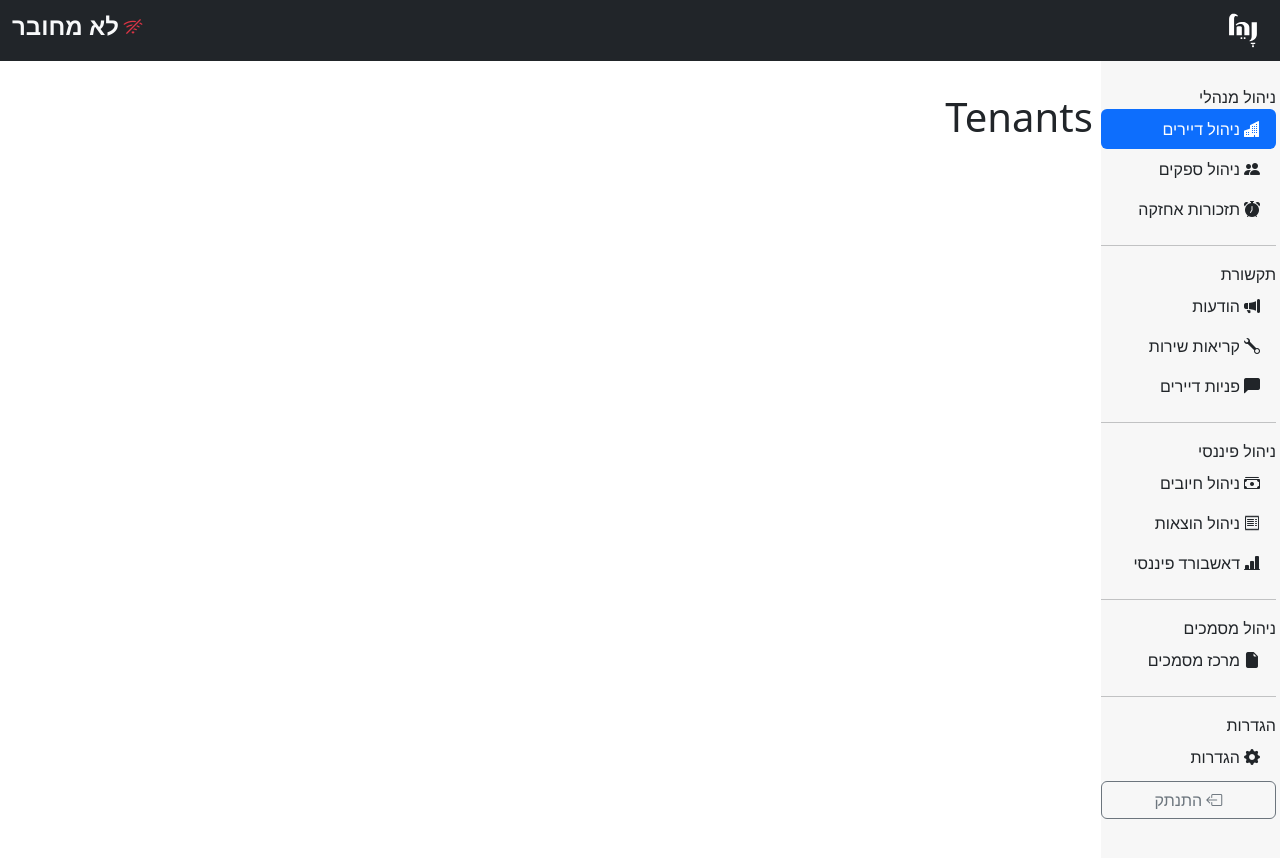
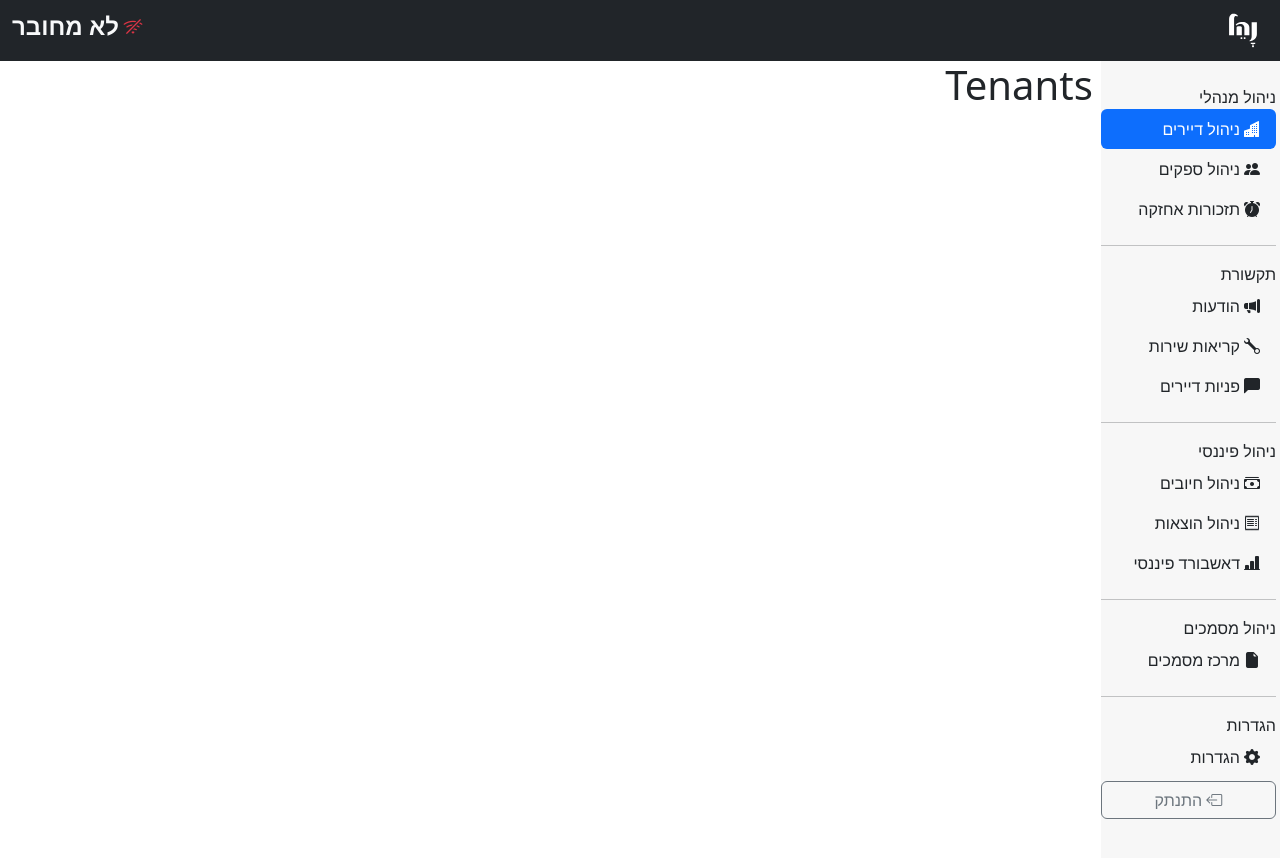
Before and after one commit to thesamirkhoury/HOA-Managment, a React (Create React App) app in the folder frontend/managers/: page /tenants in a window 1280 px wide. Shown: the top 858 px of the page. Built offline with nearby package versions, Linux system fonts and the light colour scheme.

Commit message:
pages ui minor edit

```diff
--- a/frontend/managers/src/style.scss
+++ b/frontend/managers/src/style.scss
@@ -23,5 +23,9 @@
 
 .content {
   flex: 1 1 0;
-  padding: 2rem;
+  // padding: 2rem;
 }
+
+input[type="search"] {
+  -webkit-appearance: textfield;
+}
```
